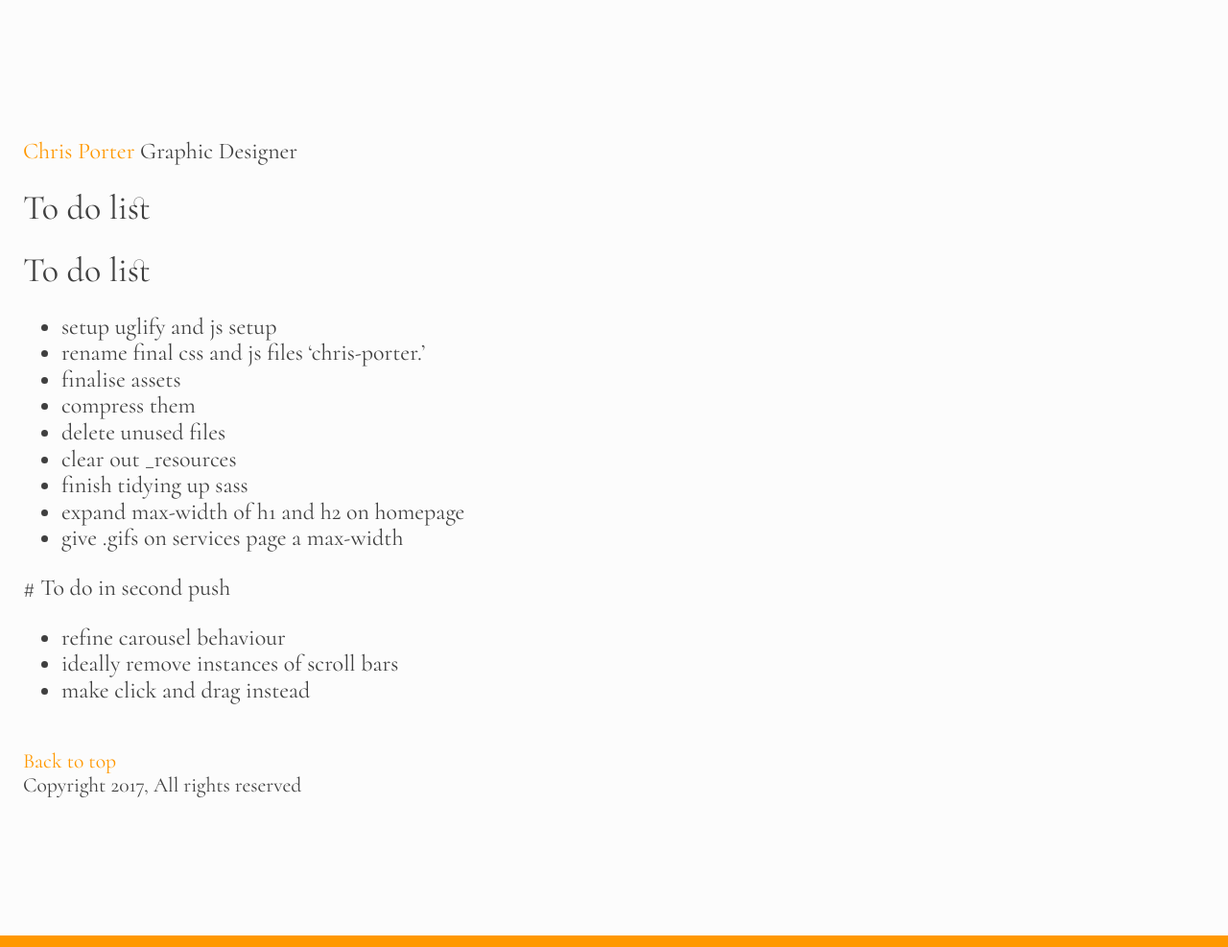
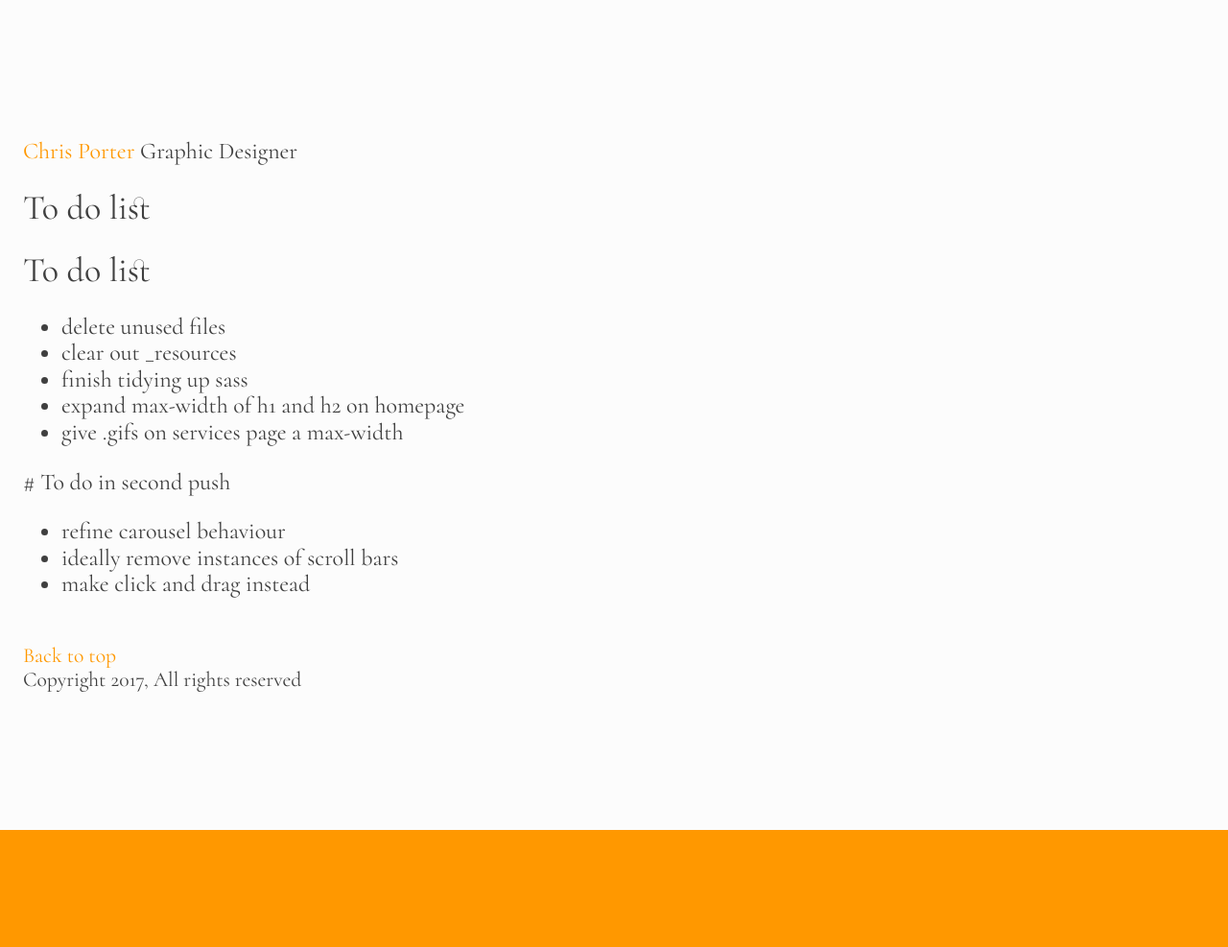
Before and after one commit to thisiscap/personal-website, a Jekyll site: the page built from TEMP-LIST.md, in a window 1280 px wide. Shown: the whole page at 96% size. Built offline with Jekyll 4.4.1, drawn with Linux system fonts in a browser that asks for light colours; our own code applies the rules of GitHub Pages for plain Markdown files; comment, search, counter and statistics services are not loaded; after the commit the page ends 900 px from its top, so only the background shows below that.

Commit message:
Check off list

```diff
--- a/TEMP-LIST.md
+++ b/TEMP-LIST.md
@@ -1,16 +1,11 @@
 # To do list
 
-- setup uglify and js setup
-- rename final css and js files 'chris-porter.'
-- finalise assets
-- compress them
 - delete unused files
 - clear out _resources
 - finish tidying up sass
 - expand max-width of h1 and h2 on homepage
 - give .gifs on services page a max-width
 
-
 # To do in second push
 
 - refine carousel behaviour
```
